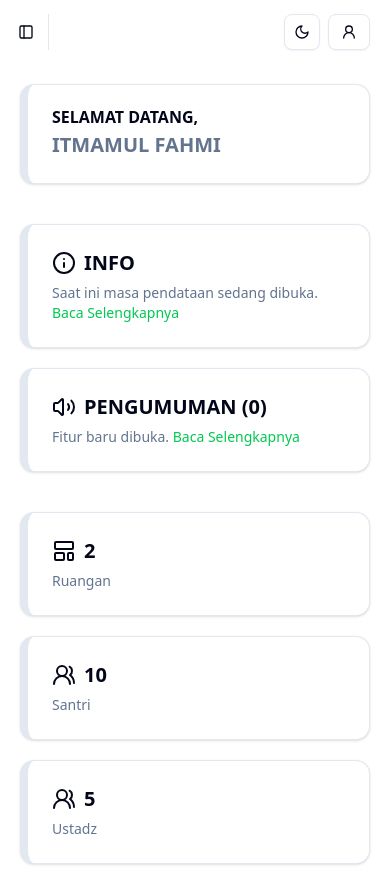
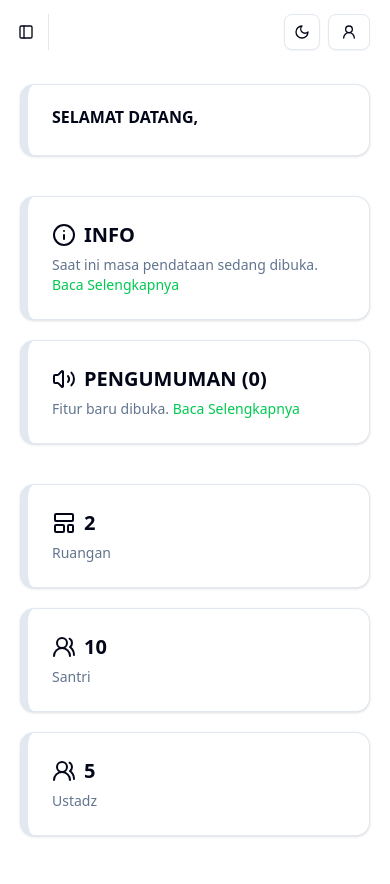
Before and after one commit to fahmiitmamul/darul-hikam-frontend, a Next.js app: page / in a window 390 px wide. After the commit the page ends 856 px from the top, so only its background shows below. Built offline with nearby package versions, Linux system fonts and the light colour scheme; no server answers.

Commit message:
feat: update

```diff
--- a/app/layout.js
+++ b/app/layout.js
@@ -2,6 +2,9 @@ import { Geist, Geist_Mono } from "next/font/google";
 import "./globals.css";
 import { ThemeProvider } from "@/components/theme-provider";
 import { Toaster } from "@/components/ui/sonner";
+import { getServerSession } from "next-auth";
+import { authOptions } from "@/authOptions";
+import { AuthProvider } from "./providers";
 
 const geistSans = Geist({
   variable: "--font-geist-sans",
@@ -18,12 +21,15 @@ export const metadata = {
   description: "Darul Hikam TPQ",
 };
 
-export default function RootLayout({ children }) {
+export default async function RootLayout({ children }) {
+  const session = await getServerSession(authOptions);
+
   return (
     <html lang="en" suppressHydrationWarning>
       <body
         className={`${geistSans.variable} ${geistMono.variable} antialiased`}
       >
+        <AuthProvider>
           <ThemeProvider
             attribute="class"
             defaultTheme="system"
@@ -33,6 +39,7 @@ export default function RootLayout({ children }) {
             <main>{children}</main>
             <Toaster />
           </ThemeProvider>
+        </AuthProvider>
       </body>
     </html>
   );
--- a/app/page.js
+++ b/app/page.js
@@ -12,8 +12,11 @@ import { Info } from "lucide-react";
 import { Volume2 } from "lucide-react";
 import { LayoutTemplate } from "lucide-react";
 import { UsersRound } from "lucide-react";
+import { useSession } from "next-auth/react";
 
 export default function Page() {
+  const { data } = useSession();
+
   return (
     <Sidebar>
       <div className="flex flex-col w-full">
@@ -34,7 +37,7 @@ export default function Page() {
                 </CardTitle>
                 <CardDescription>
                   <h1 className="uppercase font-bold text-xl tracking-light">
-                    Itmamul Fahmi
+                    {data?.user?.name}
                   </h1>
                 </CardDescription>
               </CardHeader>
--- /dev/null
+++ b/app/providers.js
@@ -0,0 +1,6 @@
+"use client";
+import { SessionProvider } from "next-auth/react";
+
+export function AuthProvider({ children }) {
+  return <SessionProvider>{children}</SessionProvider>;
+}
--- a/components/app-header.jsx
+++ b/components/app-header.jsx
@@ -17,14 +17,12 @@ import {
 import { User2 } from "lucide-react";
 import { useState, useEffect } from "react";
 import { DynamicBreadcrumb } from "./dynamic-breadcrumbs";
-import { useRouter } from "next/navigation";
-import { toast } from "sonner";
-import { signOut } from "next-auth/react";
+import { signOut, useSession } from "next-auth/react";
 
 export default function AppHeader() {
   const { setTheme, theme } = useTheme();
 
-  const router = useRouter();
+  const { data } = useSession();
 
   const [mounted, setMounted] = useState(false);
 
@@ -70,7 +68,7 @@ export default function AppHeader() {
             <DropdownMenu>
               <DropdownMenuTrigger asChild>
                 <Button variant="outline" className="cursor-pointer">
-                  <span className="hidden md:inline">Itmamul Fahmi</span>
+                  <span className="hidden md:inline">{data?.user?.name}</span>
                   <User2 className="md:ml-2 h-4 w-4" />
                 </Button>
               </DropdownMenuTrigger>
@@ -96,10 +94,7 @@ export default function AppHeader() {
                 <DropdownMenuSeparator />
                 <DropdownMenuItem
                   onClick={() => {
-                    toast("Logout Berhasil", {
-                      description: "Anda akan diarahkan ke halaman login",
-                    });
-                    signOut({ callbackUrl: "/login" });
+                    signOut();
                   }}
                 >
                   Log out
```
Lines whose indentation alone changed are shown as unchanged.
